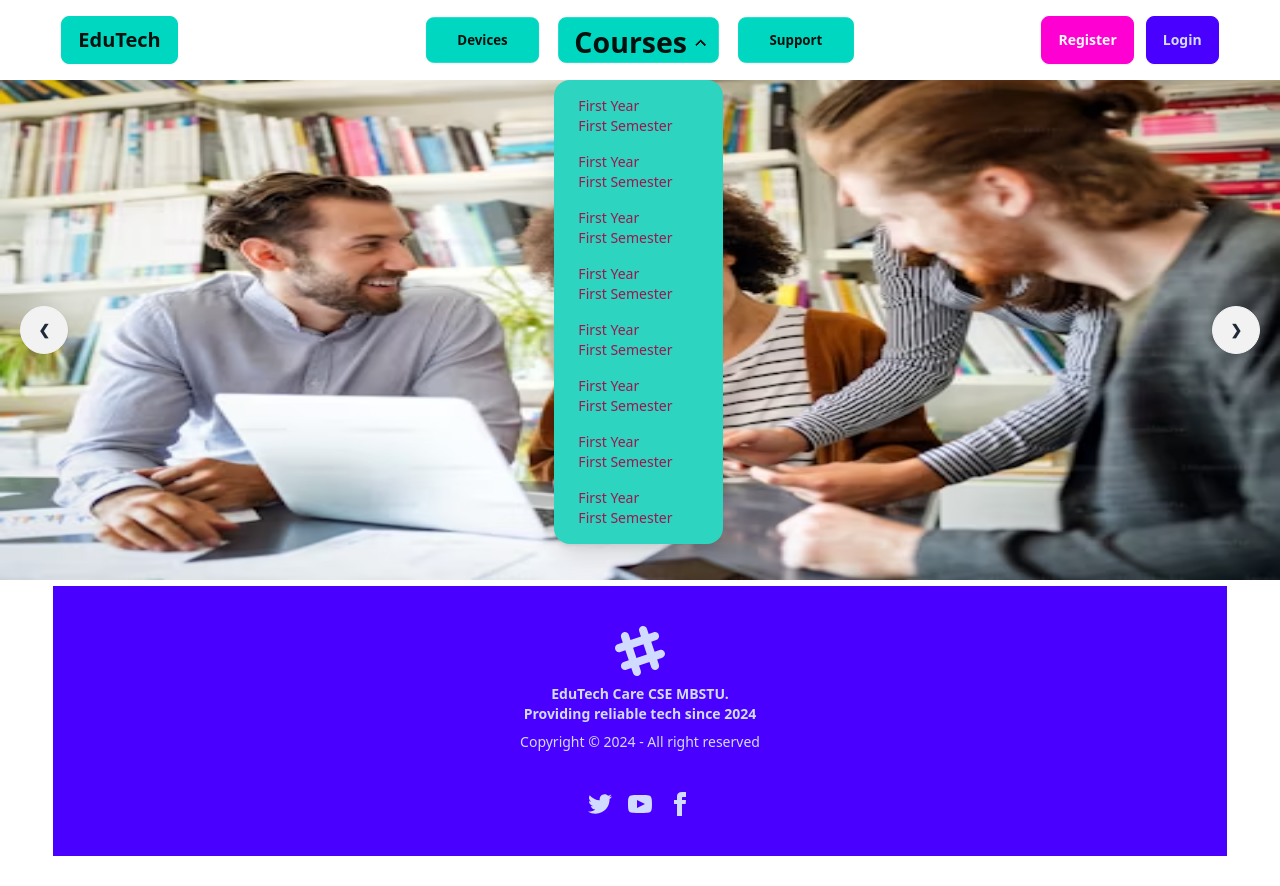
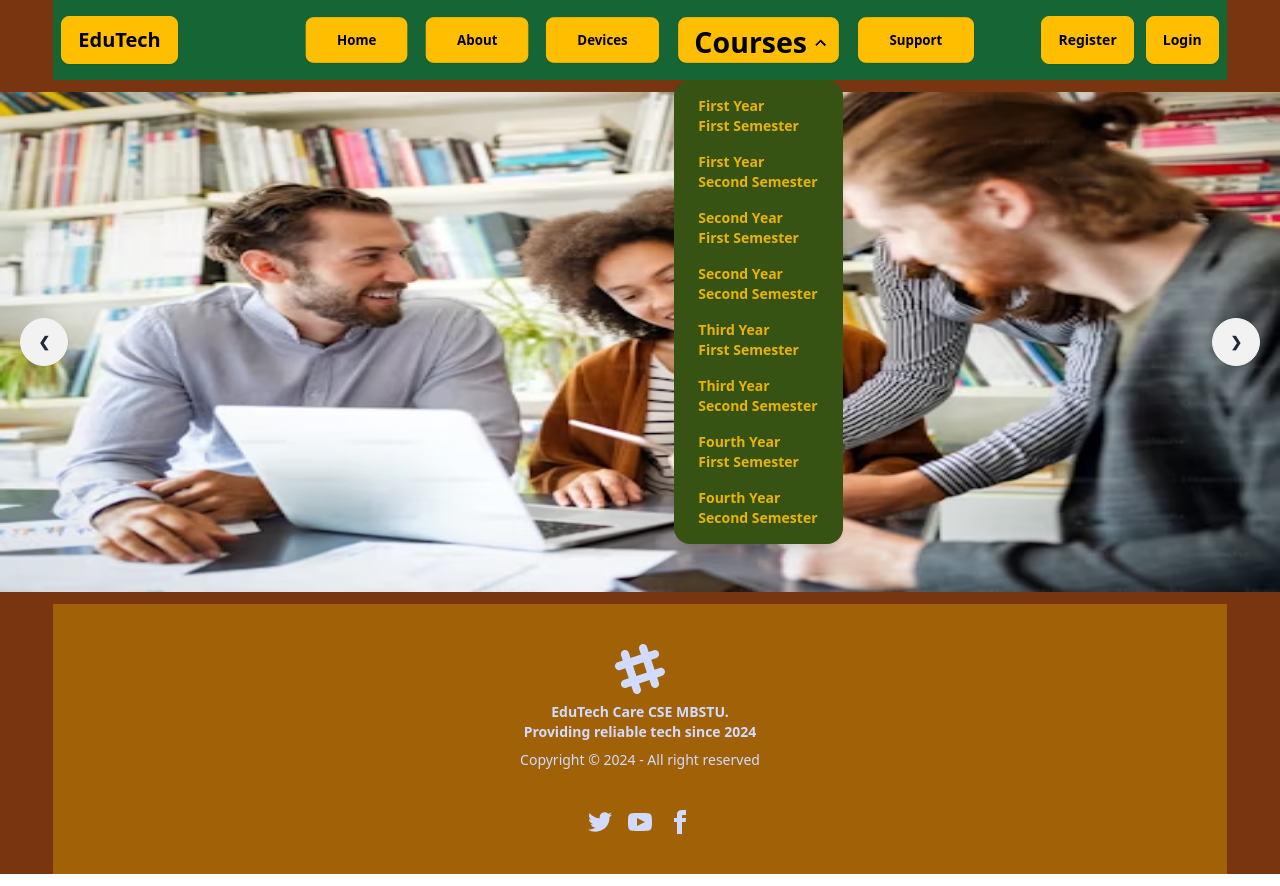
Before and after one commit to Md-Rabiul-Islam75/it-based-education-and-profession, a React (Vite) app: page / in a window 1280 px wide. Both pictures are taken after a click on the heading "Courses". Before the commit the page ends 856 px from the top, so only its background shows below. Built offline with nearby package versions, Linux system fonts and the light colour scheme; grey boxes are pictures that could not be loaded.

Commit message:
color pallete and other design related tadk add

```diff
--- a/index.html
+++ b/index.html
@@ -6,7 +6,7 @@
     <meta name="viewport" content="width=device-width, initial-scale=1.0" />
     <title>EduHelp</title>
   </head>
-  <body>
+  <body class="bg-amber-900">
     <div id="root"></div>
     <script type="module" src="/src/main.jsx"></script>
   </body>
--- a/src/Component/Footer/Footer.jsx
+++ b/src/Component/Footer/Footer.jsx
@@ -2,8 +2,8 @@ import React from 'react';
 
 const Footer = () => {
     return (
-        <div className='w-11/12 mx-auto'>
-            <footer className="footer footer-center bg-primary text-primary-content p-10">
+        <div className='w-11/12 mx-auto mb-3'>
+            <footer className="footer footer-center bg-yellow-700 text-primary-content p-10">
   <aside>
     <svg
       width="50"
--- a/src/Component/Home/Home.jsx
+++ b/src/Component/Home/Home.jsx
@@ -1,10 +1,11 @@
 import React from 'react';
 import student1 from '../../assets/student1.avif'
+import teacher1 from '../../assets/teacher1.avif'
 
 const Home = () => {
     return (
 
-<div className="carousel w-full h-[500px]">
+<div className="carousel w-full h-[500px] mb-3">
   <div id="slide1" className="carousel-item relative w-full">
     <img
       src={student1}
@@ -34,7 +35,7 @@ const Home = () => {
   </div>
   <div id="slide4" className="carousel-item relative w-full">
     <img
-      src="https://img.daisyui.com/images/stock/photo-1665553365602-b2fb8e5d1707.webp"
+      src={teacher1}
       className="w-full" />
     <div className="absolute left-5 right-5 top-1/2 flex -translate-y-1/2 transform justify-between">
       <a href="#slide3" className="btn btn-circle">❮</a>
--- a/src/Component/Navbar/Navbar.jsx
+++ b/src/Component/Navbar/Navbar.jsx
@@ -2,8 +2,8 @@ import React from 'react';
 
 const Navbar = () => {
     return (
-        <div className='w-11/12 mx-auto'>
-            <div className="navbar bg-base-100">
+        <div className='w-11/12 mx-auto mb-3'>
+            <div className="navbar bg-green-800">
   <div className="navbar-start">
     <div className="dropdown">
       <div tabIndex={0} role="button" className="btn btn-ghost lg:hidden">
@@ -22,51 +22,55 @@ const Navbar = () => {
       </div>
       <ul
         tabIndex={0}
-        className="menu menu-md dropdown-content bg-base-100 rounded-box space-x-3 z-[1] mt-3 w-52 p-2 shadow">
-        <li className='btn btn-accent'><a>Devices</a></li>
+        className="menu menu-md dropdown-content bg-green-800 rounded-box space-x-3 z-[1] mt-3 w-52 p-2 space-y-2 shadow">
+          <li className='btn text-black btn-warning'><a>Home</a></li>
+          <li className='btn text-black btn-warning'><a>About</a></li>
+        <li className='btn text-black btn-warning'><a>Devices</a></li>
         <li>
-          <a className='btn btn-accent'>Courses</a>
-          <ul className="p-2 text-green-500">
-            <li><a>First Year First Semester</a></li>
-            <li><a>First Year First Semester</a></li>
-            <li><a>First Year First Semester</a></li>
-            <li><a>First Year First Semester</a></li>
-            <li><a>First Year First Semester</a></li>
-            <li><a>First Year First Semester</a></li>
-            <li><a>First Year First Semester</a></li>
-            <li><a>First Year First Semester</a></li>
+          <a className='btn text-black btn-warning'>Courses</a>
+          <ul className="p-2 text-yellow-500">
+          <li><a>First Year First Semester</a></li>
+            <li><a>First Year Second Semester</a></li>
+            <li><a>Second Year First Semester</a></li>
+            <li><a>Second Year Second Semester</a></li>
+            <li><a>Third Year First Semester</a></li>
+            <li><a>Third Year Second Semester</a></li>
+            <li><a>Fourth Year First Semester</a></li>
+            <li><a>Fourth Year Second Semester</a></li>
 
           </ul>
         </li>
-        <li className='btn btn-accent'><a>Support</a></li>
+        <li className='btn text-white btn-warning'><a>Support</a></li>
       </ul>
     </div>
-    <a className="btn btn-accent text-xl">EduTech</a>
+    <a className="btn btn-warning text-xl">EduTech</a>
   </div>
   <div className="navbar-center hidden lg:flex">
     <ul className="menu menu-horizontal menu-md z-[2] px-1 space-x-3">
-    <li className='btn btn-accent'><a>Devices</a></li>
+    <li className='btn text-black btn-warning'><a>Home</a></li>
+    <li className='btn text-black btn-warning'><a>About</a></li>
+    <li className='btn btn-warning'><a>Devices</a></li>
       <li>
         <details>
-          <summary className='btn btn-accent text-3xl'>Courses</summary>
-          <ul className="p-2 text-pink-800 bg-teal-400">
-          <li><a>First Year First Semester</a></li>
+          <summary className='btn btn-warning text-3xl'>Courses</summary>
+          <ul className="p-2 text-yellow-500 font-semibold bg-lime-900">
             <li><a>First Year First Semester</a></li>
-            <li><a>First Year First Semester</a></li>
-            <li><a>First Year First Semester</a></li>
-            <li><a>First Year First Semester</a></li>
-            <li><a>First Year First Semester</a></li>
-            <li><a>First Year First Semester</a></li>
-            <li><a>First Year First Semester</a></li>
+            <li><a>First Year Second Semester</a></li>
+            <li><a>Second Year First Semester</a></li>
+            <li><a>Second Year Second Semester</a></li>
+            <li><a>Third Year First Semester</a></li>
+            <li><a>Third Year Second Semester</a></li>
+            <li><a>Fourth Year First Semester</a></li>
+            <li><a>Fourth Year Second Semester</a></li>
           </ul>
         </details>
       </li>
-      <li className='btn btn-accent'><a>Support</a></li>
+      <li className='btn btn-warning'><a>Support</a></li>
     </ul>
   </div>
   <div className="navbar-end space-x-3">
-    <a className="btn btn-secondary">Register</a>
-    <a className="btn btn-primary">Login</a>
+    <a className="btn btn-warning">Register</a>
+    <a className="btn btn-warning">Login</a>
   </div>
 </div>
         </div>
```
